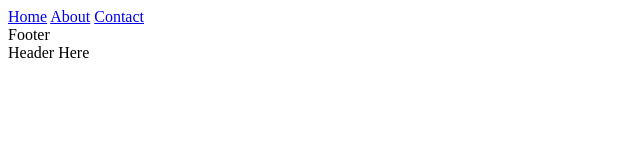
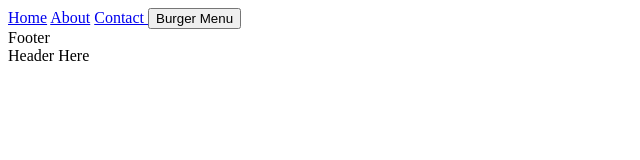
Before and after one commit to Ferrum206/sit-k, a plain HTML site: page index.html in a window 1280 px wide. Shown: the whole page, without its empty margins (0-640 px from the left). Drawn offline with Linux system fonts and the light colour scheme.

Commit message:
burger menu

```diff
--- a/index.html
+++ b/index.html
@@ -11,6 +11,7 @@
       <a href="#" class="nav__Link">Home</a>
       <a href="#" class="nav__Link">About</a>
       <a href="#" class="nav__Link">Contact </a>
+      <button>Burger Menu</button>
     </nav>
     <footer class="footer">Footer</footer>
     <header class="header">Header Here</header>
```
